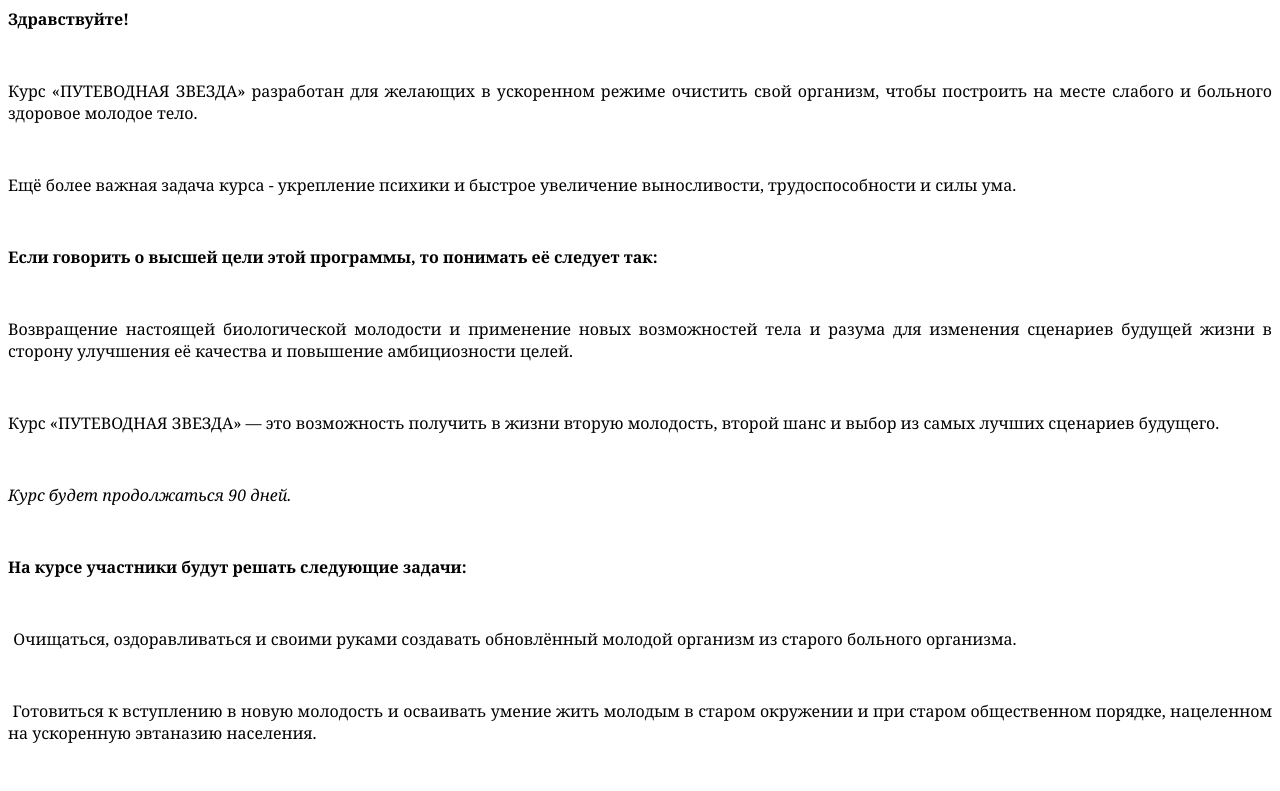
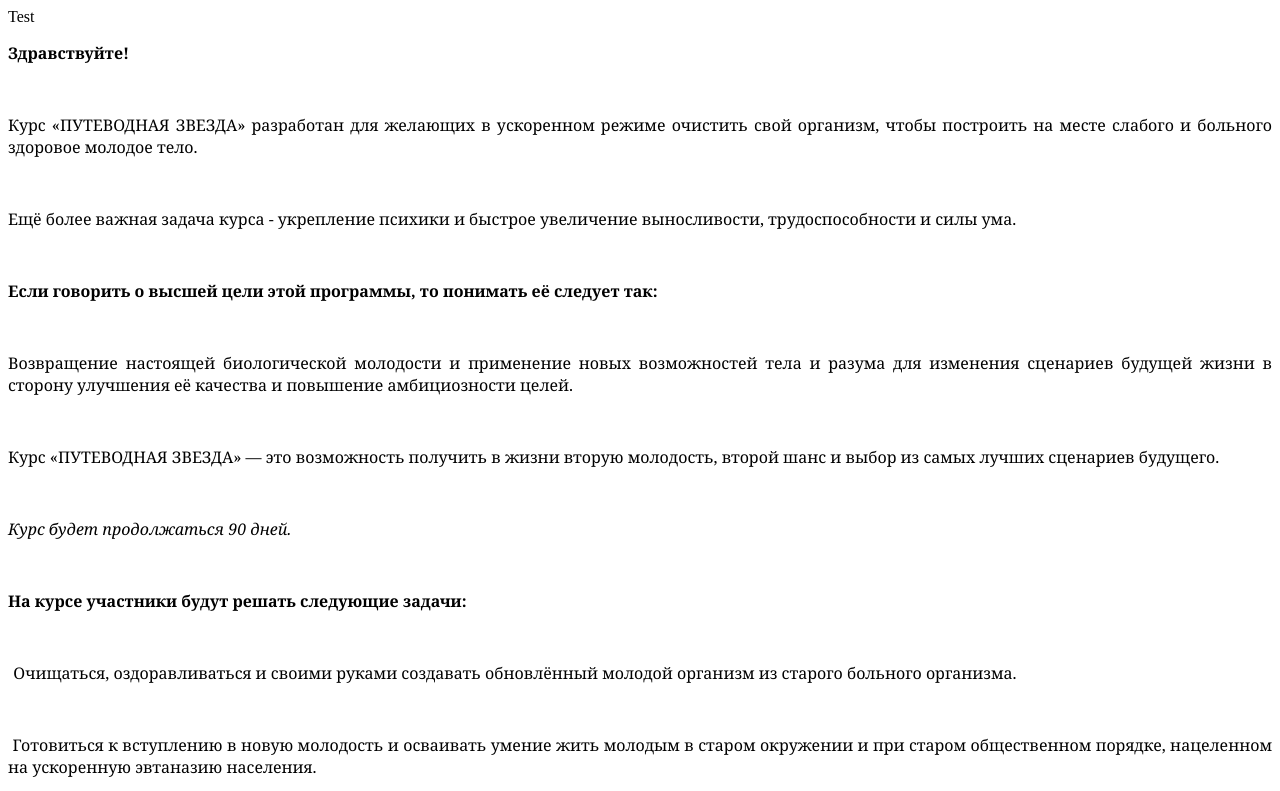
Before and after one commit to githubtaxi/guiding_star, a plain HTML site: page index.html in a window 1280 px wide. Shown: the top 791 px of the page. Drawn offline with Linux system fonts and the light colour scheme.

Commit message:
some commit

```diff
--- a/index.html
+++ b/index.html
@@ -13,7 +13,9 @@
 
 <body>
 
-<div class='WordSection'>
+<article>
+
+<p>Test</p>
 
 <p class="MsoNormal"><b><span lang=RU style='font-size:12.0pt;font-family:"Georgia",serif;
 mso-ansi-language:RU'>Здравствуйте!</span></b></p>
@@ -618,7 +620,7 @@ lang=RU style='font-size:7.0pt;mso-ansi-language:RU'>&nbsp;&nbsp;&nbsp;&nbsp;&nb
 </span><span lang=RU style='font-size:12.0pt;font-family:"Georgia",serif;
 mso-ansi-language:RU'>Диета Василишина;</span></p>
 
-</div>
+</article>
 
 </body>
 
```
